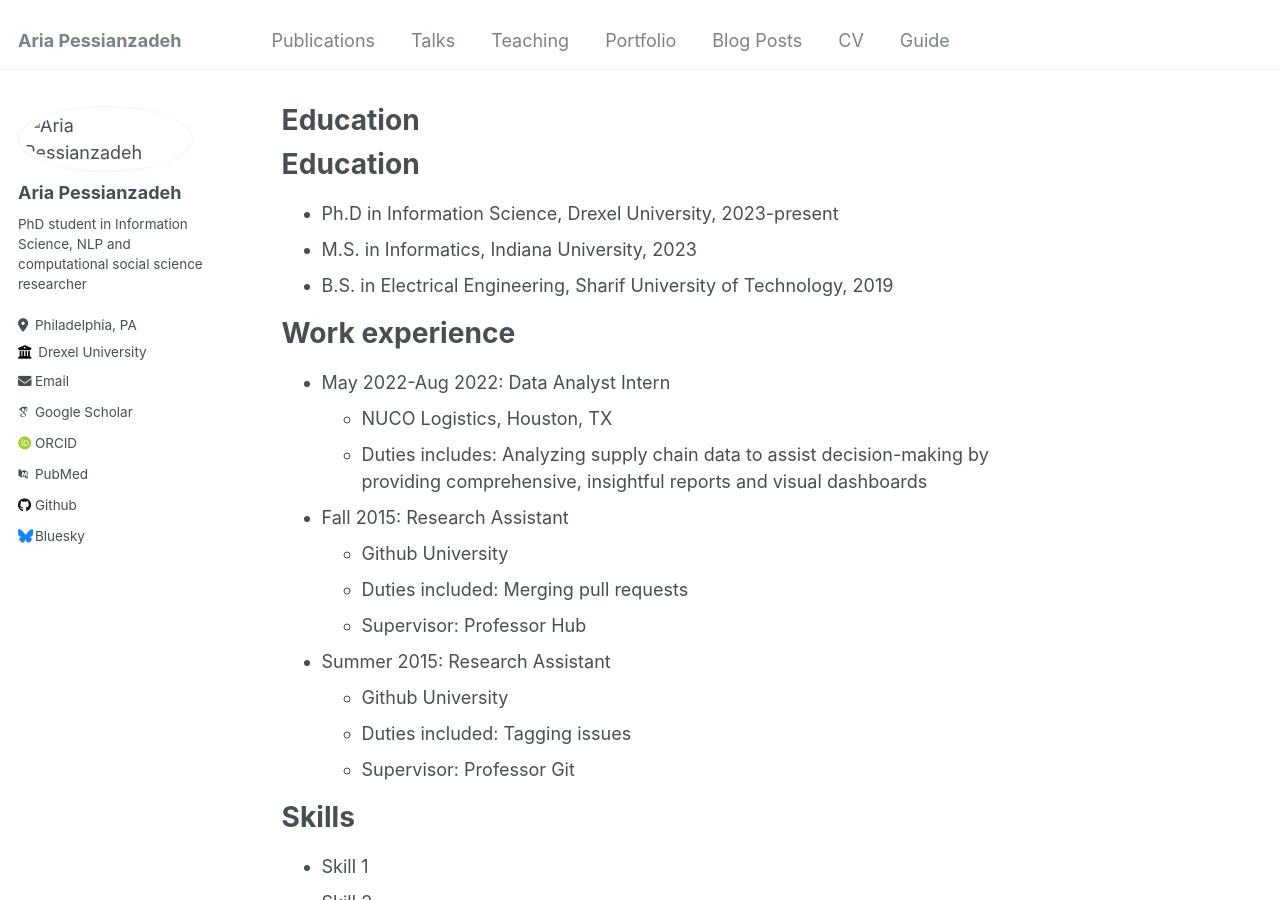
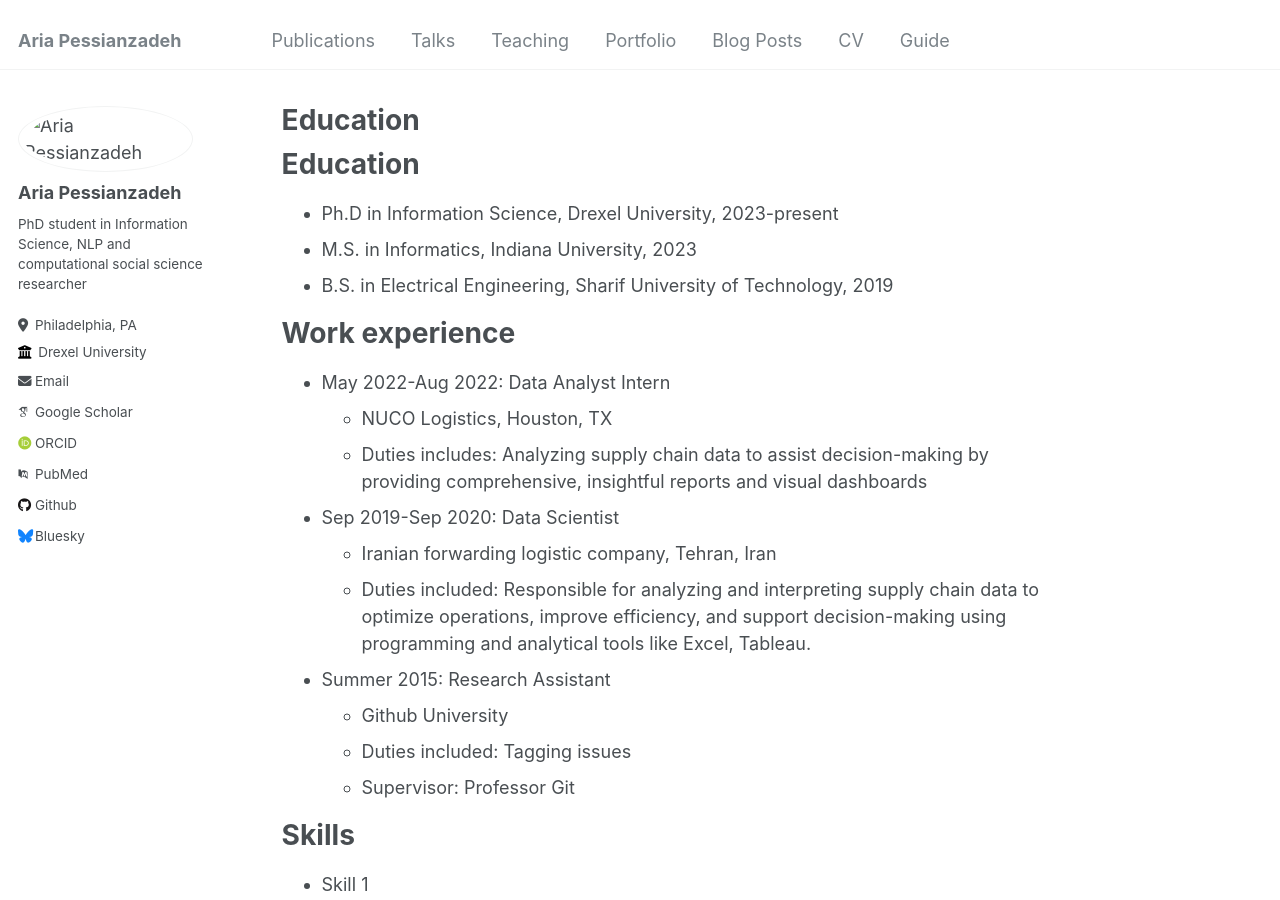
Before and after one commit to aryapess/aryapess.github.io, a Jekyll site: the page built from _pages/cv.md, in a window 1280 px wide and 900 px high. Built offline with Jekyll 4.4.1, drawn with Linux system fonts in a browser that asks for light colours; some web fonts are replaced; our own code applies the rules of GitHub Pages for plain Markdown files.

Commit message:
Update cv.md

```diff
--- a/_pages/cv.md
+++ b/_pages/cv.md
@@ -11,10 +11,9 @@ Work experience
   * NUCO Logistics, Houston, TX
   * Duties includes: Analyzing supply chain data to assist decision-making by providing comprehensive, insightful reports and visual dashboards
 
-* Fall 2015: Research Assistant
-  * Github University
-  * Duties included: Merging pull requests
-  * Supervisor: Professor Hub
+* Sep 2019-Sep 2020: Data Scientist
+  * Iranian forwarding logistic company, Tehran, Iran
+  * Duties included: Responsible for analyzing and interpreting supply chain data to optimize operations, improve efficiency, and support decision-making using programming and analytical tools like Excel, Tableau.
 
 * Summer 2015: Research Assistant
   * Github University
```
